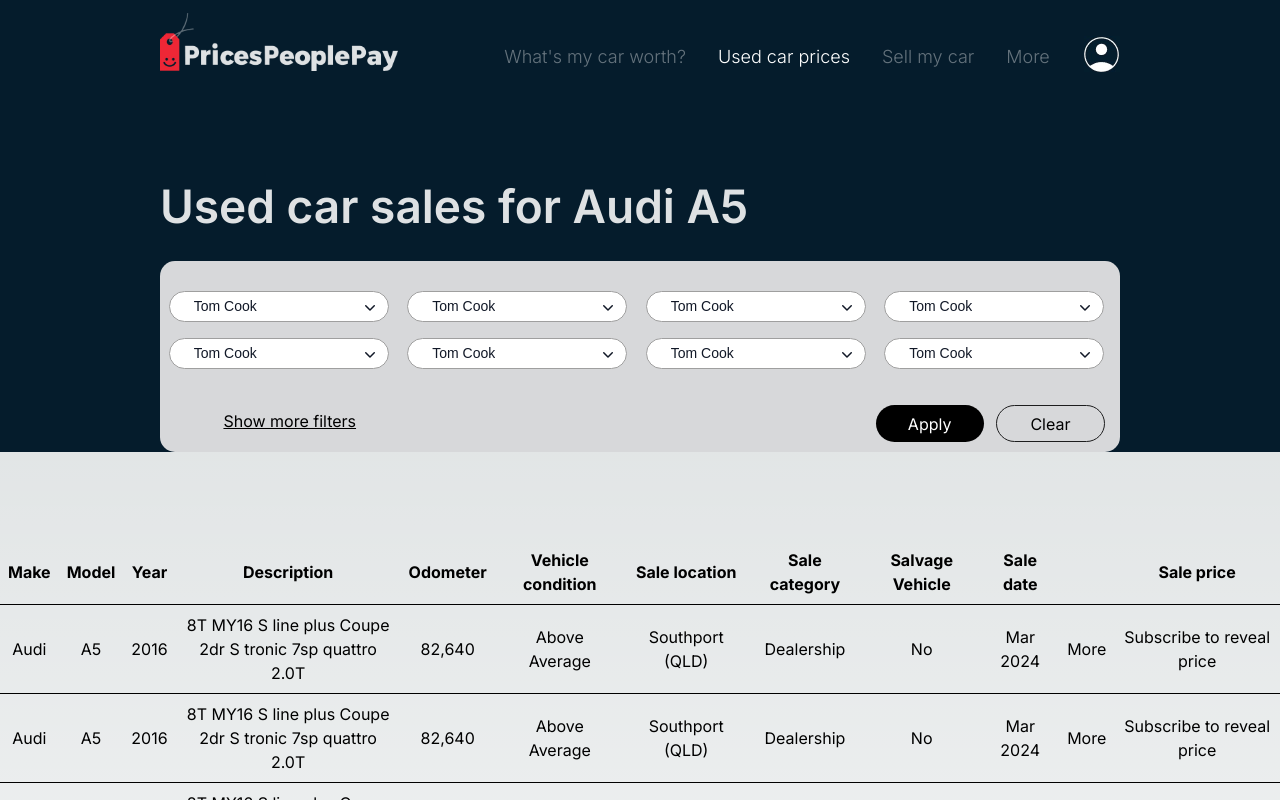
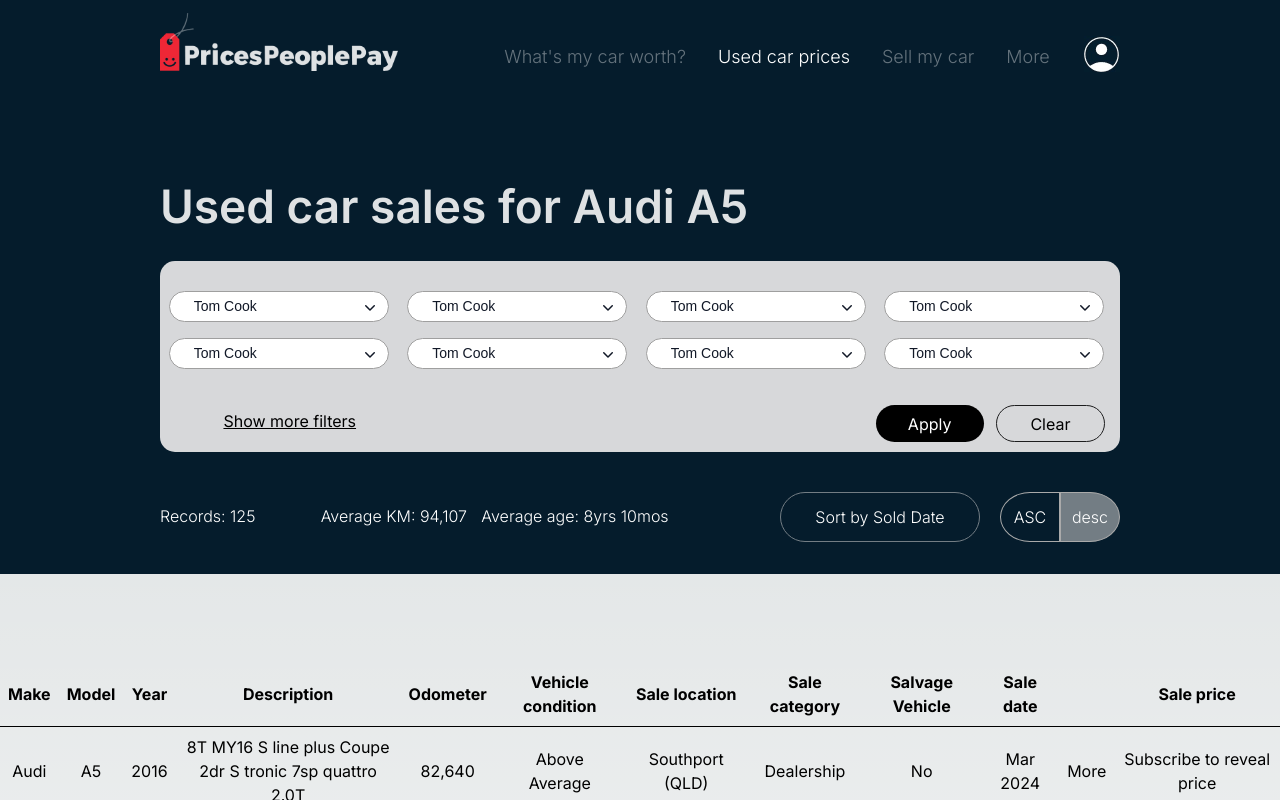
Before and after one commit to David6811/PreInterviewTaskWeb, a Next.js app: page / in a window 1280 px wide. Shown: the top 800 px of the page. Built offline with nearby package versions, Linux system fonts and the light colour scheme.

Commit message:
optimaizeFilterStatistics

```diff
--- a/app/components/CarFilter.css
+++ b/app/components/CarFilter.css
@@ -10,11 +10,6 @@
 .carControllerInnerContainner{
     padding: 10px 15px;
 }
-
-/* .carFilterButtons{
-    display: flex;
-    flex-wrap: wrap;
-} */
 
 .showMoreLink{
     color: black;
@@ -38,8 +33,8 @@
 }
 
 .filterStatistics{
-    font-size: 18px;
-    font-weight: 400;
+    font-size: 16px;
+    font-weight: 300;
 }
 
 .sortButton{
--- a/app/components/CarFilter.tsx
+++ b/app/components/CarFilter.tsx
@@ -49,20 +49,25 @@
                 </div>
 
             </div>
-            {/*
-            <div className='mt-10 flex justify-between items-center'>
-                <div className='flex justify-between items-center filterStatistics'>
-                    <div className='mr-6'>Records: 125</div>
-                    <div className='mr-6'>Average KM: 94,107</div>
-                    <div className='mr-6'>Average age: 8yrs 10mos</div>
+
+            <div >
+                <div className='mt-10 mb-8 grid grid-cols-1 sm:grid-cols-2 md:grid-cols-2 lg:grid-cols-2 xl:grid-cols-2 gap-5 filterStatistics'>
+                    <div className='mt-3 grid grid-cols-2 sm:grid-cols-2 md:grid-cols-2 lg:grid-cols-3 xl:grid-cols-3 gap-3'>
+                        <div className='whitespace-nowrap'>Records: 125</div>
+                        <div className='whitespace-nowrap'>Average KM: 94,107</div>
+                        <div className='whitespace-nowrap'>Average age: 8yrs 10mos</div>
+                    </div>
+
+                    <div className='flex gap-5 justify-center sm:justify-end'>
+                        <button className="sortButton">Sort by Sold Date</button>
+                        <div>
+                            <button className="ascButton">ASC</button>
+                            <button className="descButton">desc</button>
+                        </div>
+                    </div>
                 </div>
-                <div>
-                    <button className="sortButton mr-10">Sort by Sold Date</button>
-                    <button className="ascButton">ASC</button>
-                    <button className="descButton">desc</button>
-                </div>
+            </div>
 
-            </div> */}
         </div>
     );
 }
```
